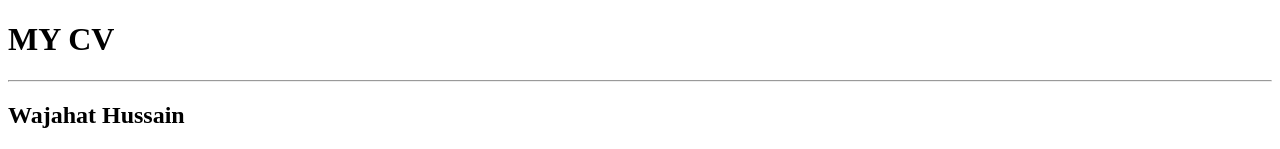
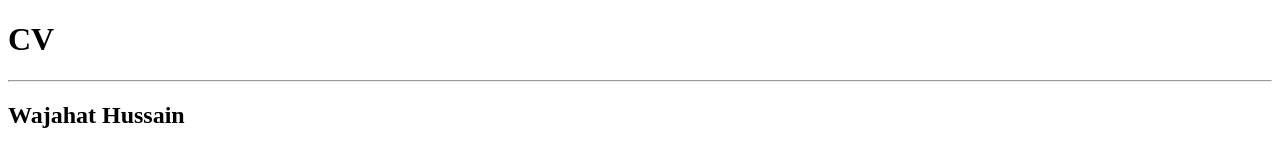
Before and after one commit to wajahatking597-ux/my-cv, a plain HTML site: page index.html in a window 1280 px wide. Shown: the top 149 px of the page. Drawn offline with Linux system fonts and the light colour scheme.

Commit message:
Add files via upload

```diff
--- a/index.html
+++ b/index.html
@@ -6,7 +6,7 @@
     <title>MY CV</title>
 </head>
 <body>
-    <h1>MY CV</h1>
+    <h1>CV</h1>
 
 
     <hr>
```
